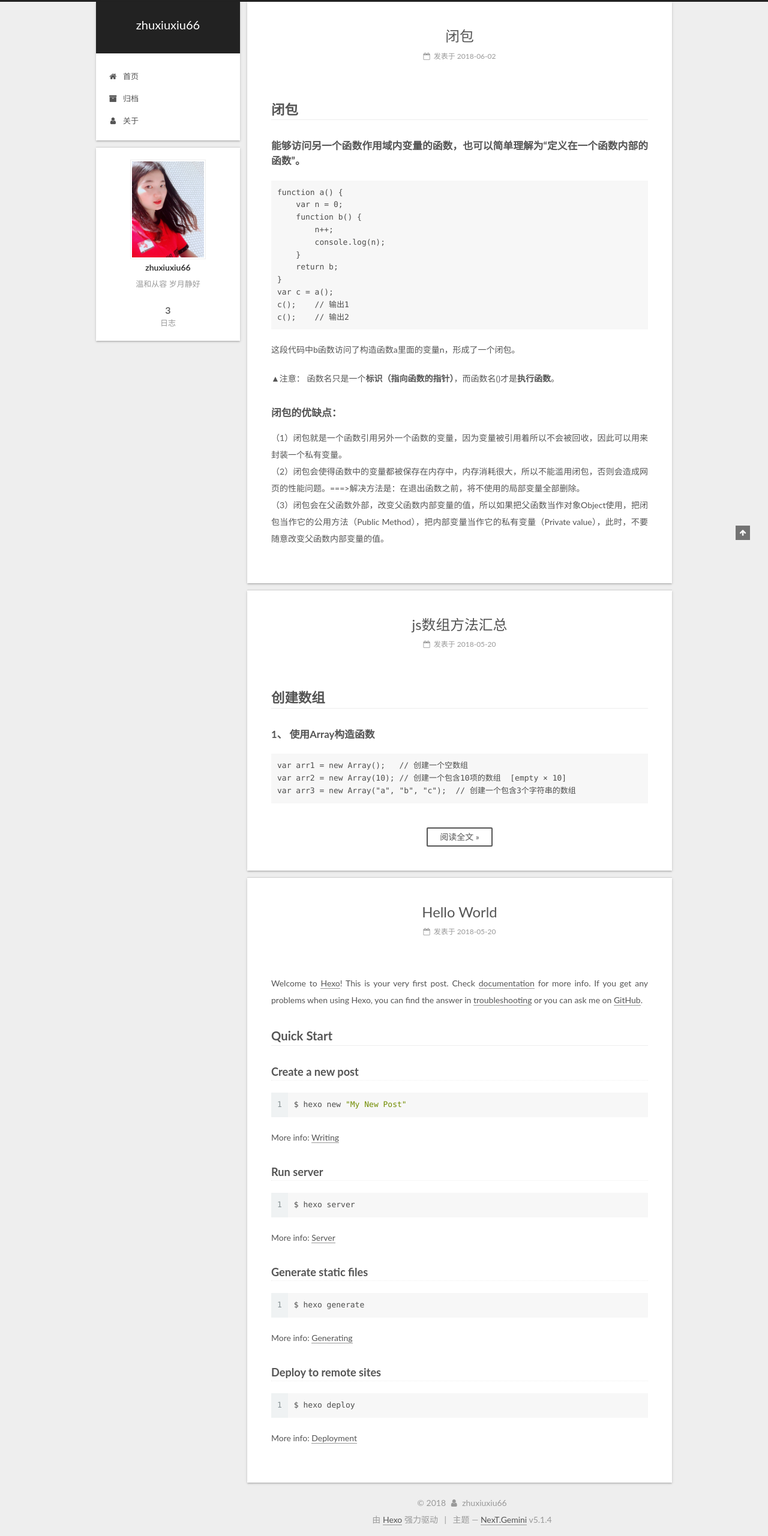
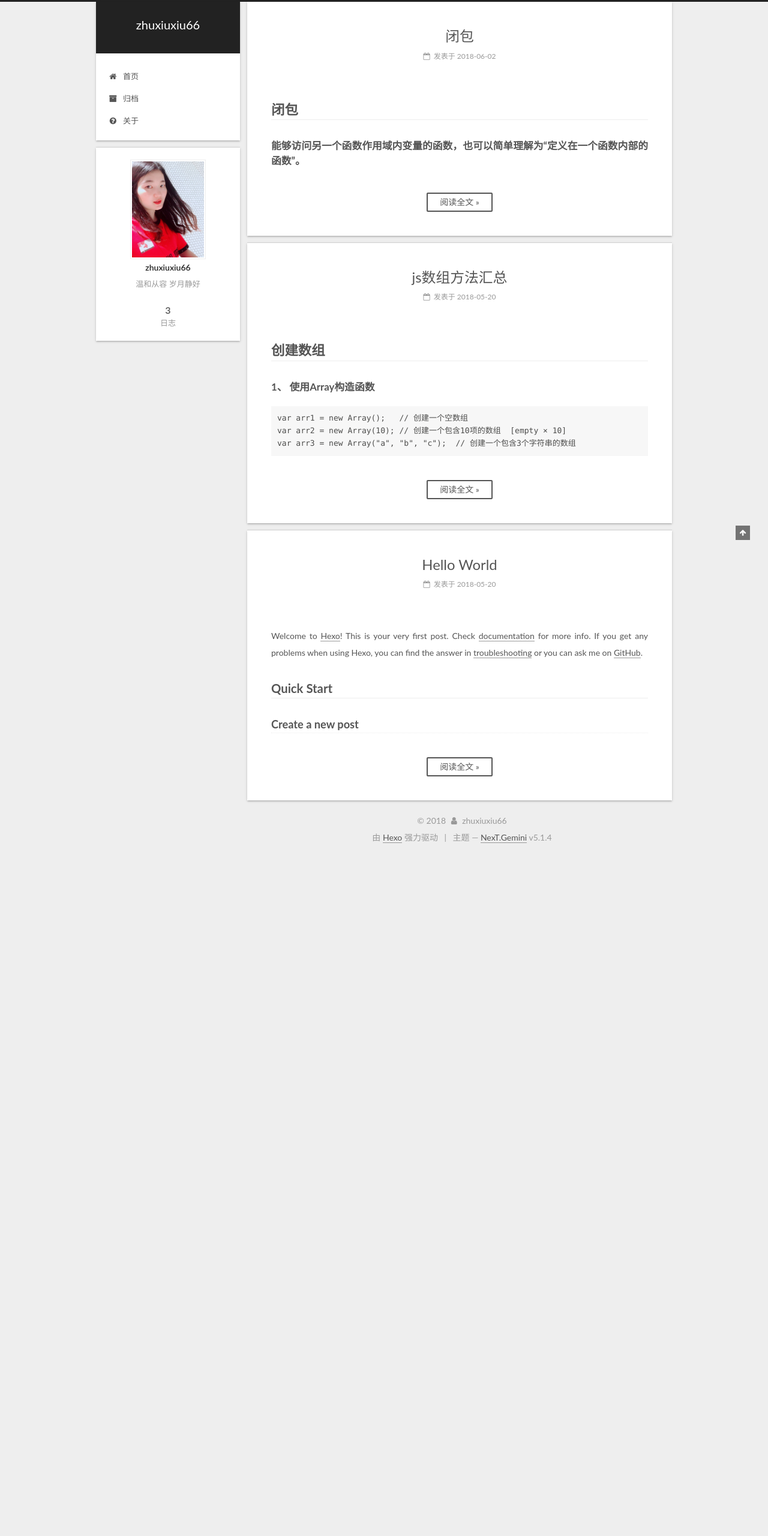
Before and after one commit to zhuxiuxiu66/zhuxiuxiu66.github.io, a plain HTML site: page index.html in a window 1280 px wide. Shown: the whole page at 60% size. After the commit the page ends 1430 px from the top, so only its background shows below. Drawn offline with Linux system fonts and the light colour scheme.

Commit message:
Site updated: 2018-06-03 11:39:45

```diff
--- a/css/main.css
+++ b/css/main.css
@@ -1823,7 +1823,7 @@ pre .javascript .function {
   width: 4px;
   height: 4px;
   border-radius: 50%;
-  background: #57bb1f;
+  background: #3093ff;
 }
 .links-of-blogroll {
   font-size: 13px;
--- a/index.html
+++ b/index.html
@@ -201,9 +201,9 @@
 
 
         <li class="menu-item menu-item-about">
-          <a href="/about/" rel="section">
+          <a href="/关于" rel="section">
 
-              <i class="menu-item-icon fa fa-fw fa-user"></i> <br />
+              <i class="menu-item-icon fa fa-fw fa-question-circle"></i> <br />
 
             关于
           </a>
@@ -312,23 +312,14 @@
 
 
 
-
-            <h1 id="闭包"><a href="#闭包" class="headerlink" title="闭包"></a>闭包</h1><h4 id="能够访问另一个函数作用域内变量的函数，也可以简单理解为“定义在一个函数内部的函数”。"><a href="#能够访问另一个函数作用域内变量的函数，也可以简单理解为“定义在一个函数内部的函数”。" class="headerlink" title="能够访问另一个函数作用域内变量的函数，也可以简单理解为“定义在一个函数内部的函数”。"></a>能够访问另一个函数作用域内变量的函数，也可以简单理解为“定义在一个函数内部的函数”。</h4><pre><code>function a() {
-    var n = 0;
-    function b() {
-        n++;
-        console.log(n);
-    }
-    return b;
-}
-var c = a();
-c();    // 输出1
-c();    // 输出2
-</code></pre><p>这段代码中b函数访问了构造函数a里面的变量n，形成了一个闭包。</p>
-<p>▲注意： 函数名只是一个<strong>标识（指向函数的指针）</strong>，而函数名()才是<strong>执行函数</strong>。</p>
-<h4 id="闭包的优缺点："><a href="#闭包的优缺点：" class="headerlink" title="闭包的优缺点："></a>闭包的优缺点：</h4><p>（1）闭包就是一个函数引用另外一个函数的变量，因为变量被引用着所以不会被回收，因此可以用来封装一个私有变量。<br>（2）闭包会使得函数中的变量都被保存在内存中，内存消耗很大，所以不能滥用闭包，否则会造成网页的性能问题。===&gt;解决方法是：在退出函数之前，将不使用的局部变量全部删除。<br>（3）闭包会在父函数外部，改变父函数内部变量的值，所以如果把父函数当作对象Object使用，把闭包当作它的公用方法（Public Method），把内部变量当作它的私有变量（Private value），此时，不要随意改变父函数内部变量的值。</p>
-
-
+          <h1 id="闭包"><a href="#闭包" class="headerlink" title="闭包"></a>闭包</h1><h4 id="能够访问另一个函数作用域内变量的函数，也可以简单理解为“定义在一个函数内部的函数”。"><a href="#能够访问另一个函数作用域内变量的函数，也可以简单理解为“定义在一个函数内部的函数”。" class="headerlink" title="能够访问另一个函数作用域内变量的函数，也可以简单理解为“定义在一个函数内部的函数”。"></a>能够访问另一个函数作用域内变量的函数，也可以简单理解为“定义在一个函数内部的函数”。</h4>
+          <!--noindex-->
+          <div class="post-button text-center">
+            <a class="btn" href="/2018/06/02/闭包/#more" rel="contents">
+              阅读全文 &raquo;
+            </a>
+          </div>
+          <!--/noindex-->
 
 
     </div>
@@ -572,18 +563,15 @@ var arr3 = new Array(&quot;a&quot;, &quot;b&quot;, &quot;c&quot;);  // 创建一
 
 
 
-
-            <p>Welcome to <a href="https://hexo.io/" target="_blank" rel="noopener">Hexo</a>! This is your very first post. Check <a href="https://hexo.io/docs/" target="_blank" rel="noopener">documentation</a> for more info. If you get any problems when using Hexo, you can find the answer in <a href="https://hexo.io/docs/troubleshooting.html" target="_blank" rel="noopener">troubleshooting</a> or you can ask me on <a href="https://github.com/hexojs/hexo/issues" target="_blank" rel="noopener">GitHub</a>.</p>
-<h2 id="Quick-Start"><a href="#Quick-Start" class="headerlink" title="Quick Start"></a>Quick Start</h2><h3 id="Create-a-new-post"><a href="#Create-a-new-post" class="headerlink" title="Create a new post"></a>Create a new post</h3><figure class="highlight bash"><table><tr><td class="gutter"><pre><span class="line">1</span><br></pre></td><td class="code"><pre><span class="line">$ hexo new <span class="string">"My New Post"</span></span><br></pre></td></tr></table></figure>
-<p>More info: <a href="https://hexo.io/docs/writing.html" target="_blank" rel="noopener">Writing</a></p>
-<h3 id="Run-server"><a href="#Run-server" class="headerlink" title="Run server"></a>Run server</h3><figure class="highlight bash"><table><tr><td class="gutter"><pre><span class="line">1</span><br></pre></td><td class="code"><pre><span class="line">$ hexo server</span><br></pre></td></tr></table></figure>
-<p>More info: <a href="https://hexo.io/docs/server.html" target="_blank" rel="noopener">Server</a></p>
-<h3 id="Generate-static-files"><a href="#Generate-static-files" class="headerlink" title="Generate static files"></a>Generate static files</h3><figure class="highlight bash"><table><tr><td class="gutter"><pre><span class="line">1</span><br></pre></td><td class="code"><pre><span class="line">$ hexo generate</span><br></pre></td></tr></table></figure>
-<p>More info: <a href="https://hexo.io/docs/generating.html" target="_blank" rel="noopener">Generating</a></p>
-<h3 id="Deploy-to-remote-sites"><a href="#Deploy-to-remote-sites" class="headerlink" title="Deploy to remote sites"></a>Deploy to remote sites</h3><figure class="highlight bash"><table><tr><td class="gutter"><pre><span class="line">1</span><br></pre></td><td class="code"><pre><span class="line">$ hexo deploy</span><br></pre></td></tr></table></figure>
-<p>More info: <a href="https://hexo.io/docs/deployment.html" target="_blank" rel="noopener">Deployment</a></p>
-
-
+          <p>Welcome to <a href="https://hexo.io/" target="_blank" rel="noopener">Hexo</a>! This is your very first post. Check <a href="https://hexo.io/docs/" target="_blank" rel="noopener">documentation</a> for more info. If you get any problems when using Hexo, you can find the answer in <a href="https://hexo.io/docs/troubleshooting.html" target="_blank" rel="noopener">troubleshooting</a> or you can ask me on <a href="https://github.com/hexojs/hexo/issues" target="_blank" rel="noopener">GitHub</a>.</p>
+<h2 id="Quick-Start"><a href="#Quick-Start" class="headerlink" title="Quick Start"></a>Quick Start</h2><h3 id="Create-a-new-post"><a href="#Create-a-new-post" class="headerlink" title="Create a new post"></a>Create a new post</h3>
+          <!--noindex-->
+          <div class="post-button text-center">
+            <a class="btn" href="/2018/05/20/hello-world/#more" rel="contents">
+              阅读全文 &raquo;
+            </a>
+          </div>
+          <!--/noindex-->
 
 
     </div>
```
Also changed, not shown: 2018/05/20/hello-world/index.html (+5 -4 lines), 2018/05/20/js数组方法汇总/index.html (+2 -2 lines), 2018/06/02/闭包/index.html (+8 -7 lines), About/index.html (+2 -2 lines), archives/2018/05/index.html (+2 -2 lines), archives/2018/06/index.html (+2 -2 lines), archives/2018/index.html (+2 -2 lines), archives/index.html (+2 -2 lines).
